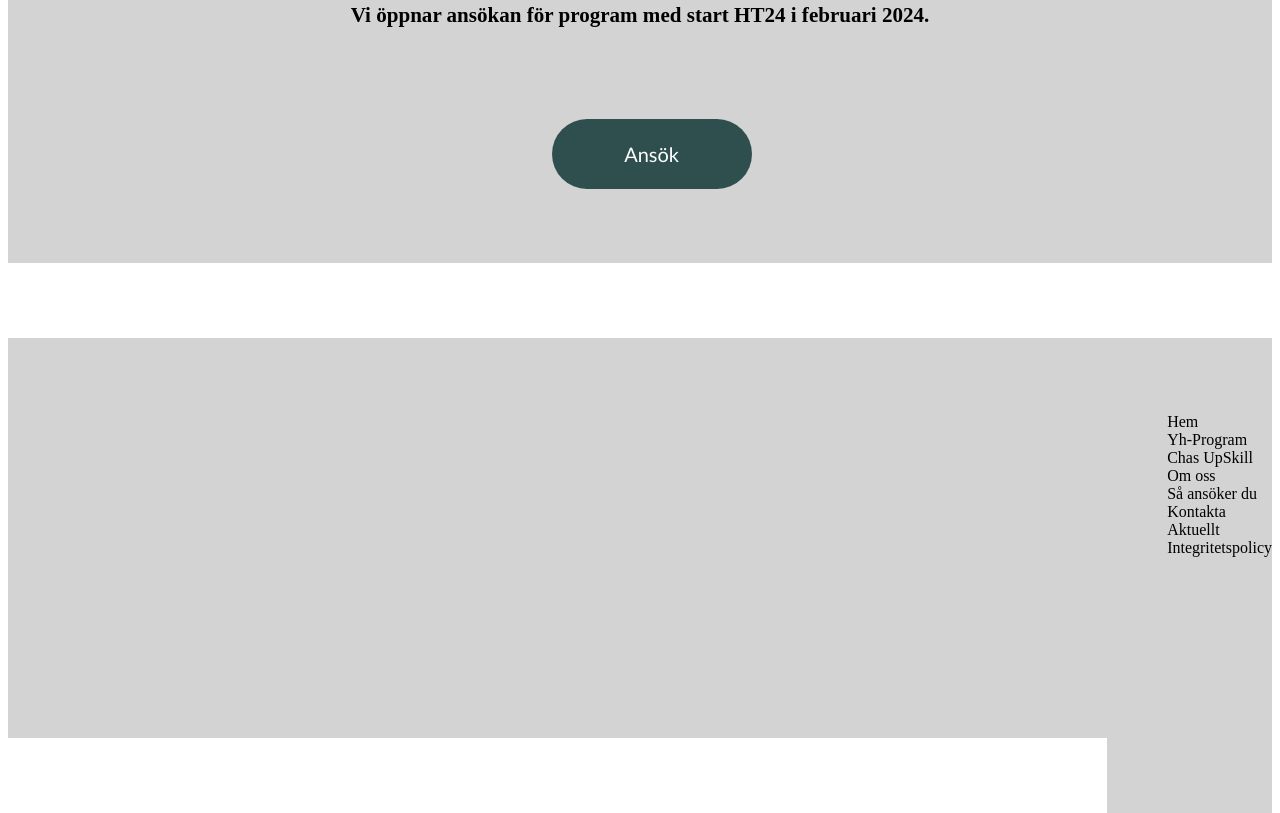
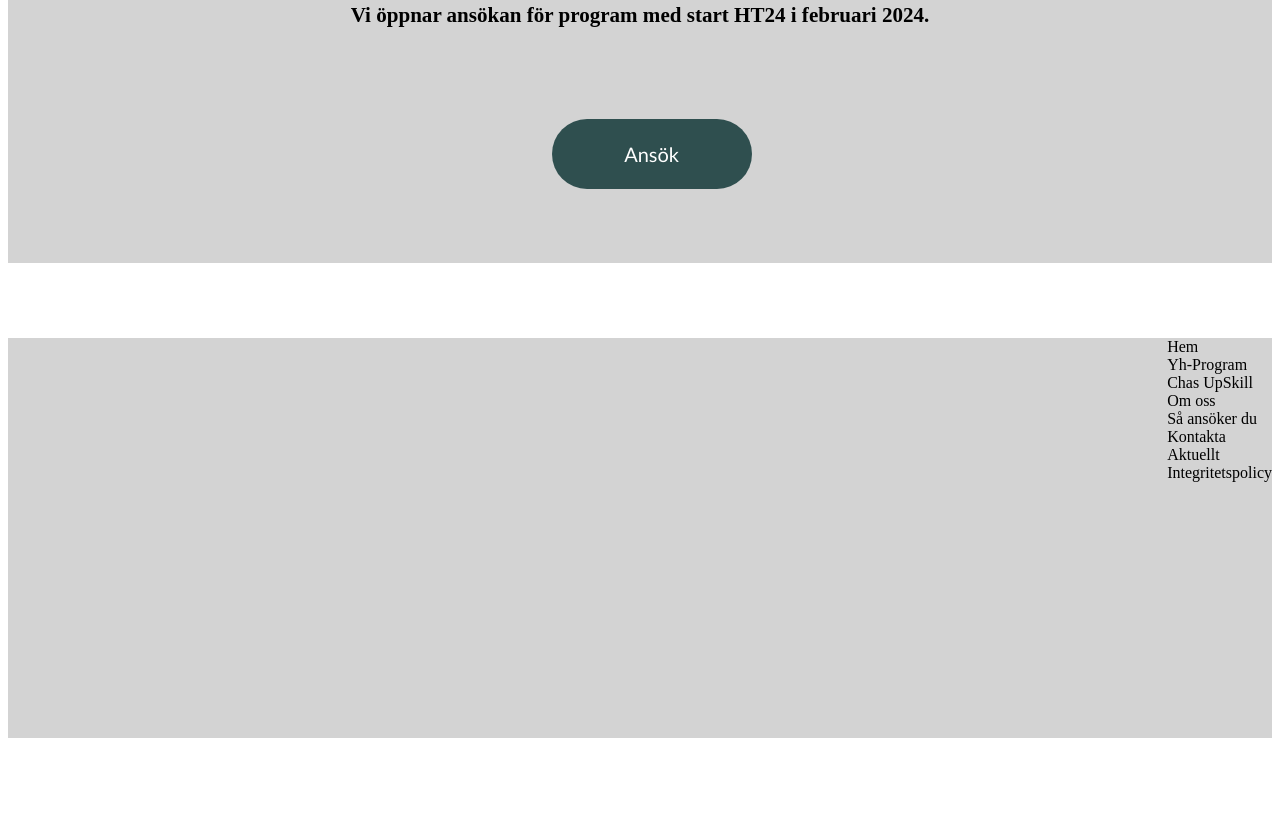
Before and after one commit to M-Gajic/landningssida, a plain HTML site: page index.html in a window 1280 px wide. Shown: the part 1812-2625 px from the top of the page. After the commit the page ends 2558 px from the top, so only its background shows below. Drawn offline with Linux system fonts and the light colour scheme.

Commit message:
first commit

```diff
--- a/index.html
+++ b/index.html
@@ -72,8 +72,8 @@
       <button class="ansök2">Ansök</button>
     </div>
     <div class="footer">
-      <ul class="footer">
-        <li>
+      <ul>
+        <li class="footerL">
           Hem <br />Yh-Program <br />Chas UpSkill <br />Om oss <br />Så ansöker
           du <br />Kontakta <br />Aktuellt <br />Integritetspolicy
         </li>
--- a/style.css
+++ b/style.css
@@ -163,3 +163,8 @@ li {
   background-color: lightgray;
   height: 400px;
 }
+
+.footerL {
+  display: flex;
+  float: left;
+}
```
